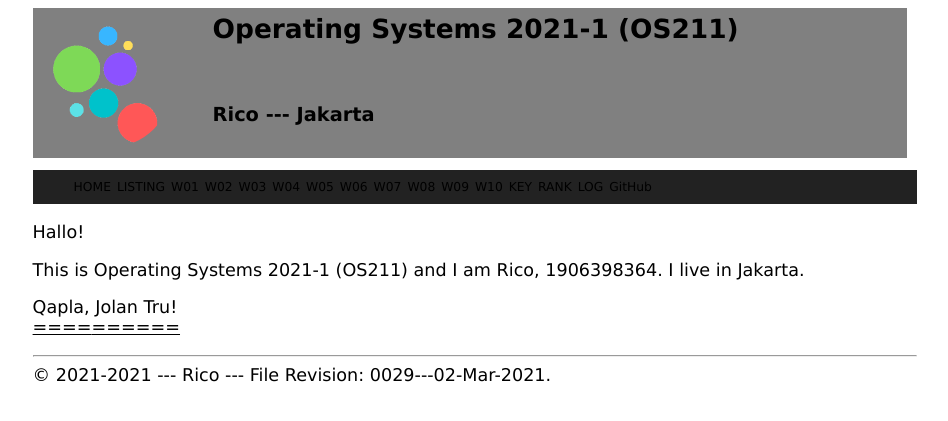
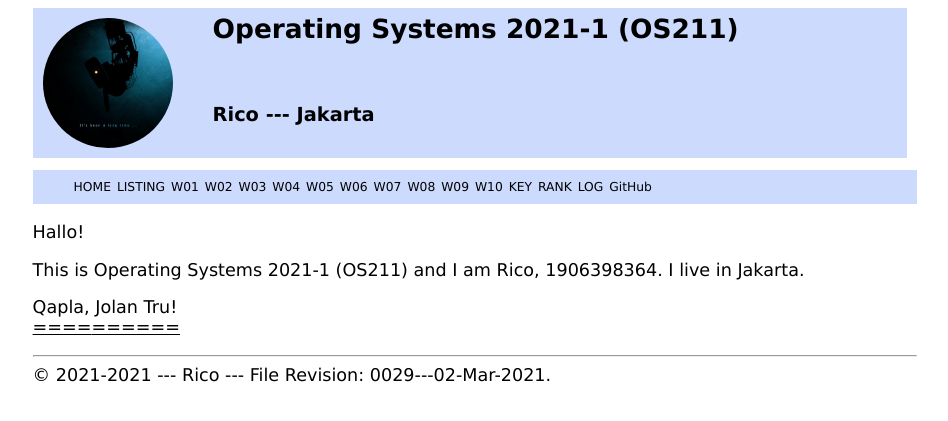
Before and after one commit to azricot/os211, a Jekyll site: the page built from index.md, in a window 1280 px wide. Shown: the top 421 px of the page, without its empty margins (165-1113 px from the left). Built offline with Jekyll 4.4.1, drawn with Linux system fonts in a browser that asks for light colours.

Commit message:
change color and profile picture

```diff
--- a/_layouts/layout.html
+++ b/_layouts/layout.html
@@ -11,7 +11,7 @@
   <header>
   <div class="row">
     <div class="column left">
-      <img src="{{ site.baseurl }}/assets/images/dotdot.png" alt="azricot" style="width:130px; border-radius:50%">
+      <img src="{{ site.baseurl }}/assets/images/profile.jpg" alt="azricot" style="width:130px; border-radius:50%">
     </div>
     <div class="column right1">
       {% if page.title %}{{ page.title | escape }}
--- a/assets/css/style.css
+++ b/assets/css/style.css
@@ -40,7 +40,7 @@
 .column {
   float:            left;
   display:          inline-block;
-  background:       #808080;
+  background:       #cbdafd;
   height:           130px;
   width:            100%;
   padding-top:      10px;
@@ -111,7 +111,7 @@
 }
 
 .navbar {
-  background-color: #222222;
+  background-color: #cbdafd;
   color:            #FFFFFF;
   font-size:        0.7em;
 }
```
Also changed, not shown: assets/images/dotdot.png (deleted), assets/images/profile.jpg (added).
